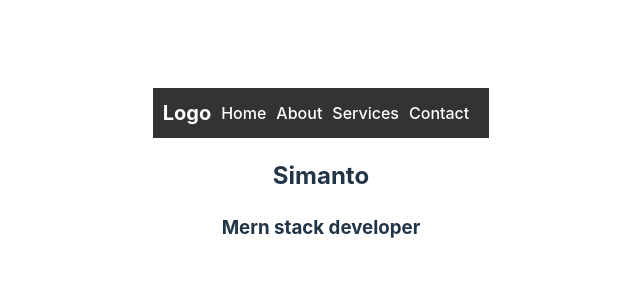
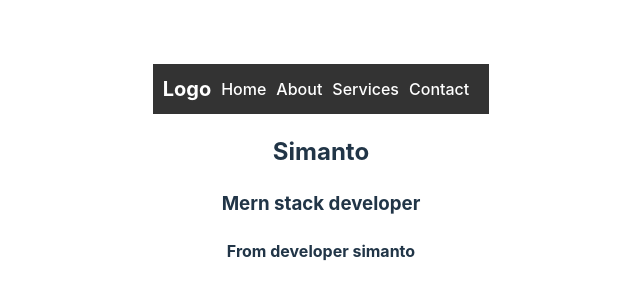
Before and after one commit to sobujhasan1000/end-game-army, a React (Vite) app: page / in a window 1280 px wide. Shown: the part 226-526 px from the top of the page, without its empty margins (319-959 px from the left). Built offline with nearby package versions, Linux system fonts and the light colour scheme.

Commit message:
h4 created

```diff
--- a/src/App.jsx
+++ b/src/App.jsx
@@ -22,6 +22,7 @@ function App() {
       </nav>
       <h2>Simanto</h2>
       <h3>Mern stack developer</h3>
+      <h4>From developer simanto</h4>
     </>
   );
 }
```
